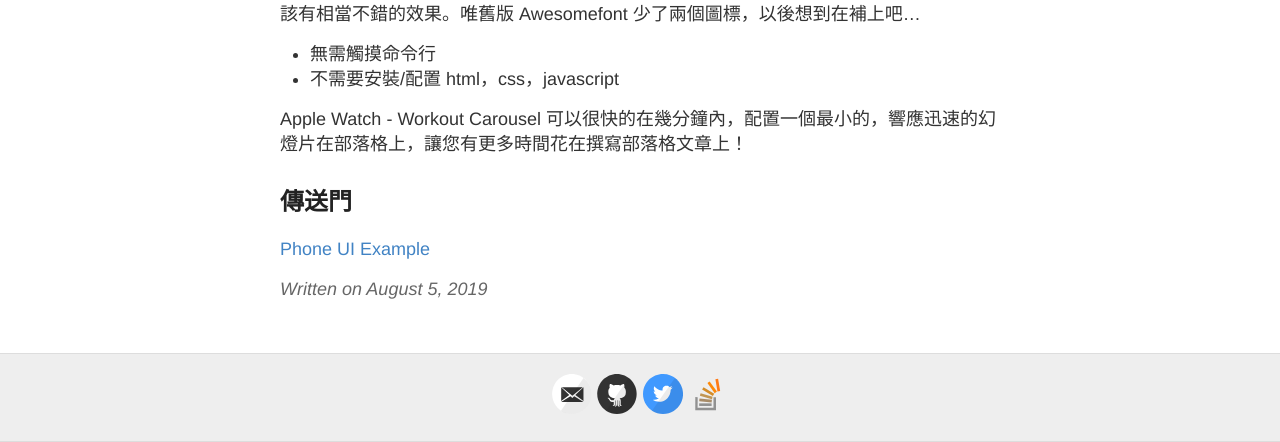
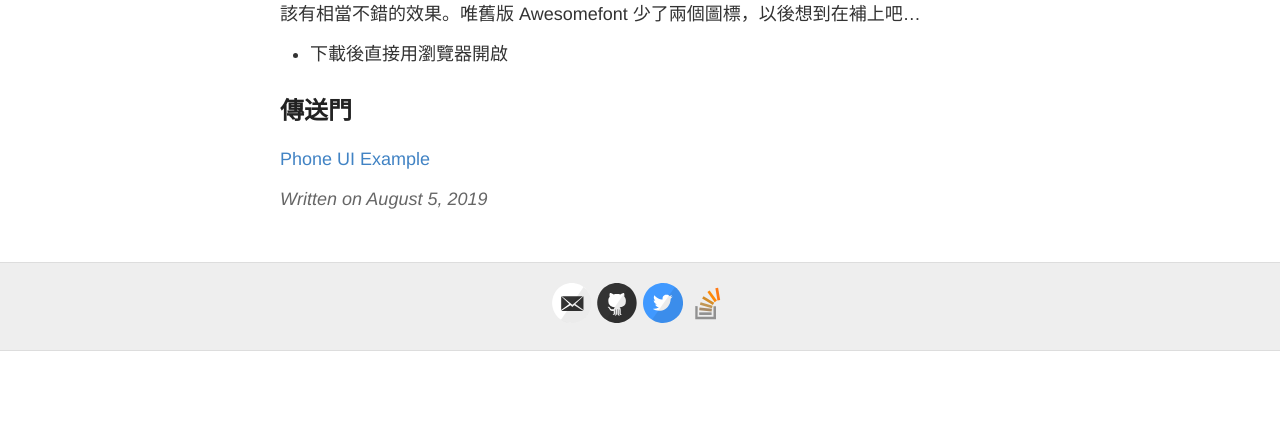
Before and after one commit to vincent531/vincent531.github.io, a Jekyll site: the page built from _posts/2019-8-5-Phone-UI-Example.md, in a window 1280 px wide. Shown: the part 613-1055 px from the top of the page. Built offline with Jekyll 4.4.1, drawn with Linux system fonts in a browser that asks for light colours; Markdown is read by kramdown in place of the engine named in the settings; comment, search, counter and statistics services are not loaded; after the commit the page ends 964 px from its top, so only the background shows below that.

Commit message:
Update 2019-8-5-Phone-UI-Example.md

```diff
--- a/_posts/2019-8-5-Phone-UI-Example.md
+++ b/_posts/2019-8-5-Phone-UI-Example.md
@@ -10,10 +10,7 @@ title: Phone UI Example
 
 **Phone UI Example** 看起來相當簡潔的UI設計，部分可以互動，擺在頁面上做介面展示應該有相當不錯的效果。唯舊版 Awesomefont 少了兩個圖標，以後想到在補上吧...
 
-- 無需觸摸命令行
-- 不需要安裝/配置 html，css，javascript
-
-Apple Watch - Workout Carousel 可以很快的在幾分鐘內，配置一個最小的，響應迅速的幻燈片在部落格上，讓您有更多時間花在撰寫部落格文章上！
+- 下載後直接用瀏覽器開啟
 
 ## 傳送門
 
```
